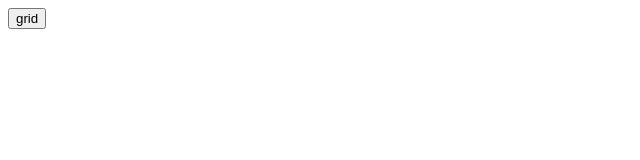
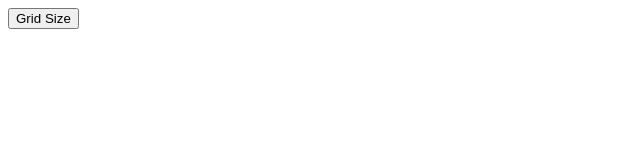
Before and after one commit to NullifyCrescent9202/Etch-a-Sketch, a plain HTML site: page index.html in a window 1280 px wide. Shown: the full height of the page, 0-640 px from the left. Drawn offline with Linux system fonts and the light colour scheme.

Commit message:
Change button name and class.

```diff
--- a/index.html
+++ b/index.html
@@ -7,7 +7,7 @@
         <script src="./index.js" defer></script>
     </head>
     <body>
-        <button class="makeGrid">grid</button>
+        <button class="createGrid">Grid Size</button>
 
         <div class="grid">
 
```
